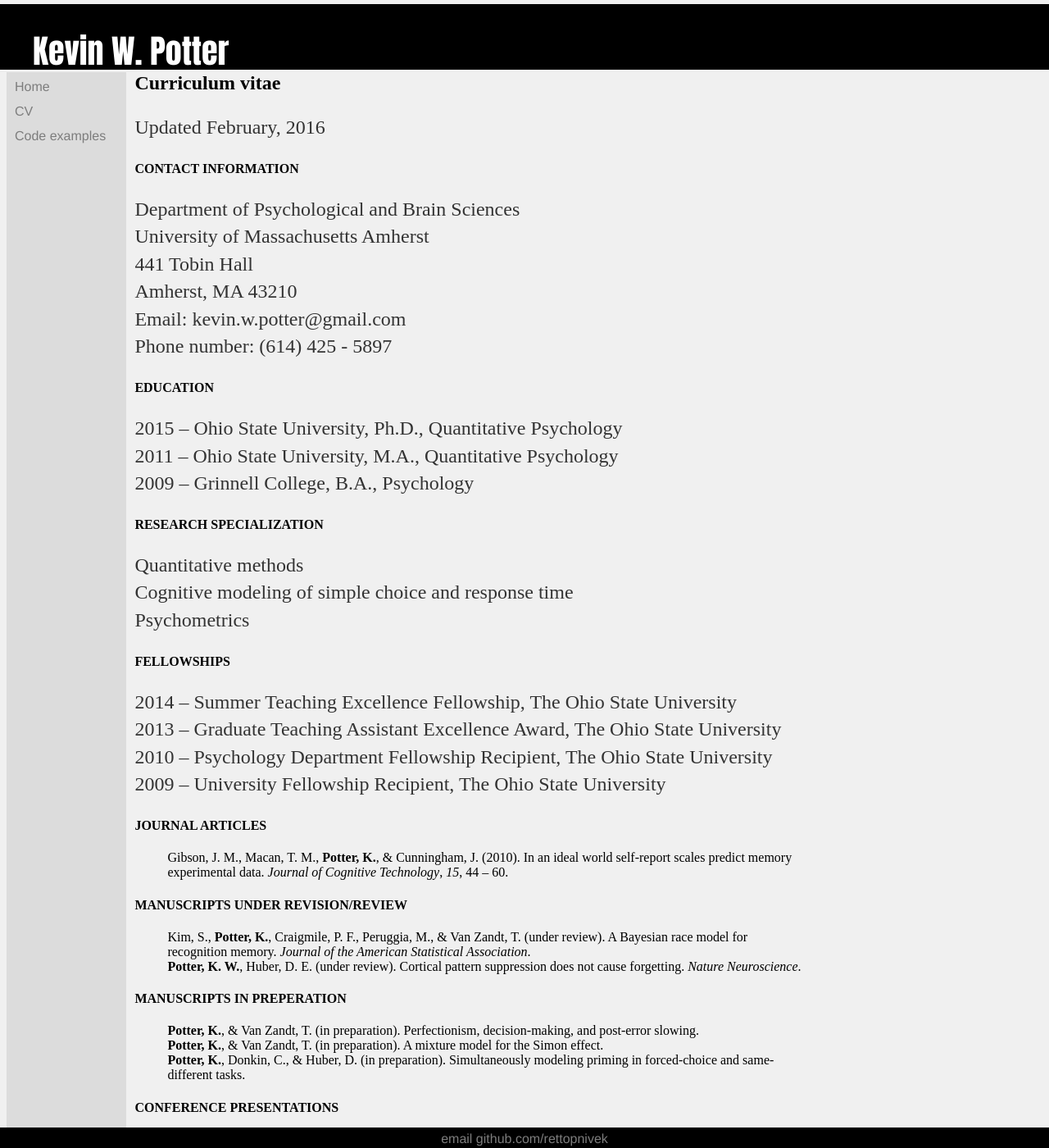
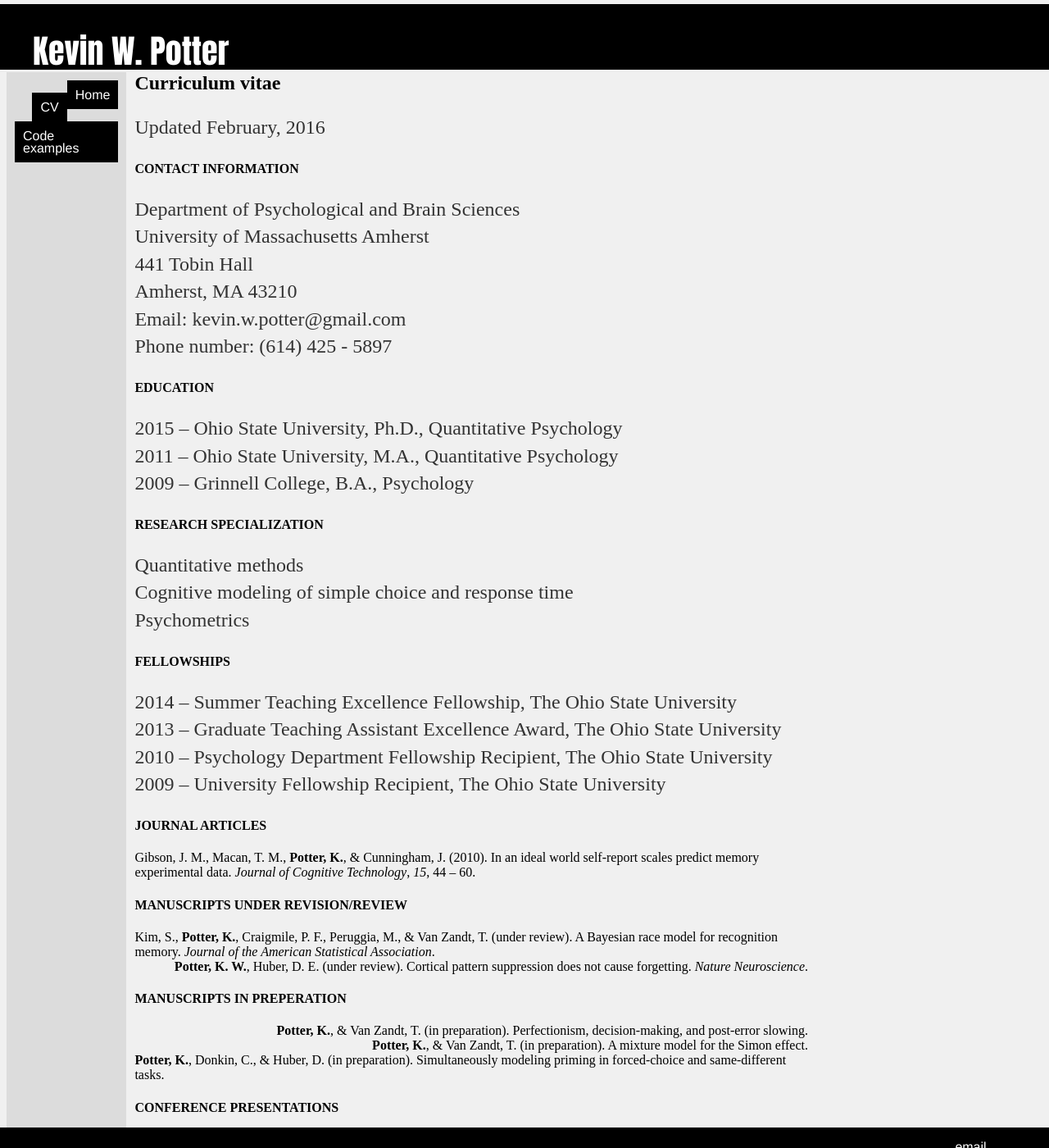
Before and after one commit to rettopnivek/rettopnivek.github.io, a Jekyll site: the page built from cv/index.md, in a window 1280 px wide and 1400 px high. Shown: the whole window at 82% size. Built offline with Jekyll 4.4.1, drawn with Linux system fonts in a browser that asks for light colours.

Commit message:
Update main.css

```diff
--- a/css/main.css
+++ b/css/main.css
@@ -99,3 +99,19 @@ p {
 	font-size: 2.5em;
 	font-family: 'Impact','Charcoal','sans-serif';
 }
+/* Navigation bar */
+ul {
+    list-style-type: none;
+    margin: 0;
+    padding: 0;
+    overflow: hidden;
+}
+li {
+    float: right;
+}
+li a {
+    display: block;
+    padding: 10px;
+    color:white;
+    background-color: rgb(0,0,0);
+}
```
